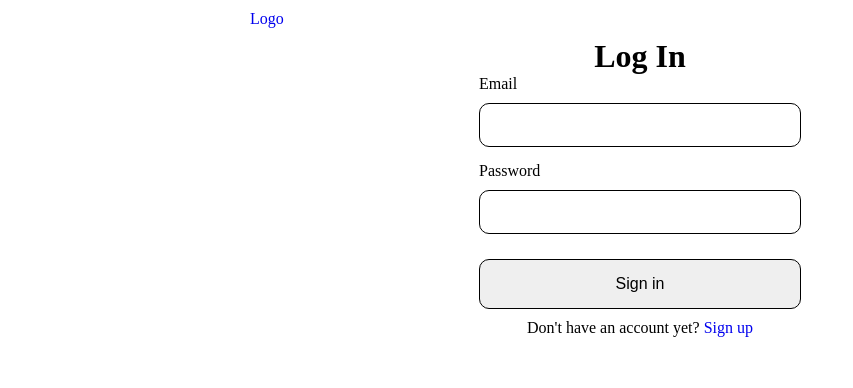
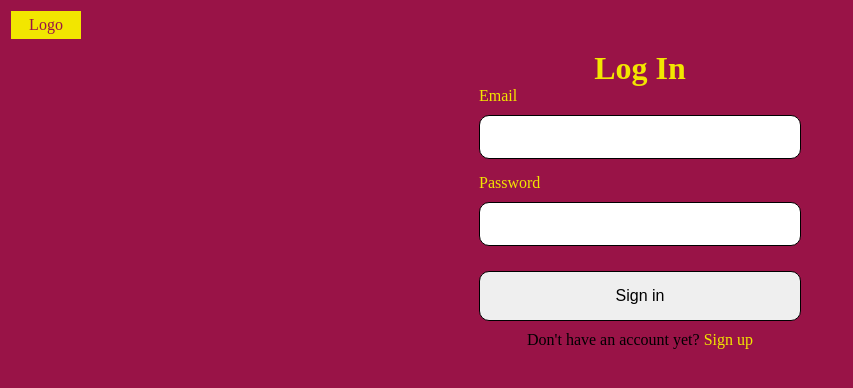
Before and after one commit to KwakuAldo/Frontend-Ivory, a plain HTML site: page signin.html in a window 1280 px wide. Shown: the whole page, without its empty margins (0-853 px from the left). Drawn offline with Linux system fonts and the light colour scheme.

Commit message:
add some colors

```diff
--- a/style/index.css
+++ b/style/index.css
@@ -7,22 +7,36 @@ a {
     text-decoration: none;
 }
 
+a:hover {
+    font-size: 18px;
+    background: ;
+    color: #F2E600;
+}
+
 body {
     width: 800px;
     margin: 0 auto;
-    border: 2px solid red;
+    background: #991347;
+}
+
+h1, h2, h3 {
+    color: #F2E600;
 }
 
 main {
     text-align: center;
-    align-items: center;
 }
 
 .nav-bar {
     display: flex;
     justify-content: space-between;
     padding: 10px;
-    border-bottom: 2px solid red;
+    background: #F2E600;
+    color: #991347;
+}
+
+.nav-bar a {
+    color: #991347;
 }
 
 .nav-bar ul {
--- a/style/signin.css
+++ b/style/signin.css
@@ -3,13 +3,24 @@
     padding: 0;
 }
 
+body {
+    background: #991347;
+    color: #F2E600;
+}
+
 a {
     text-decoration: none;
+    color: #F2E600;
 }
 
-body {
-    width: 800px;
-    margin: 0 auto;
+.nav-bar a {
+    display: block;
+    border: 1px solid;
+    width: 50px;
+    text-align: center;
+    padding: 5px 10px;
+    background: #F2E600;
+    color: #991347;
 }
 
 .nav-bar {
@@ -55,12 +66,13 @@ main {
 }
 
 .btn:hover {
-    background-color: black;
-    color: white;
+    background-color: #F2E600;
+    color: #991347;
 }
 
 .text-center {
     text-align: center;
+    color: black;
 }
 
 
--- a/style/signup.css
+++ b/style/signup.css
@@ -5,11 +5,24 @@
 
 a {
     text-decoration: none;
+    color: #F2E600;
+}
+
+.nav-bar a {
+    display: block;
+    border: 1px solid;
+    width: 50px;
+    text-align: center;
+    padding: 5px 10px;
+    background: #F2E600;
+    color: #991347;
 }
 
 body {
     width: 800px;
     margin: 0 auto;
+    background: #991347;
+    color: #F2E600;
 }
 
 .nav-bar {
@@ -65,8 +78,8 @@ form {
 }
 
 .btn:hover {
-    background-color: black;
-    color: white;
+    background-color: #F2E600;
+    color: #991347;
 }
 
 .form-label {
@@ -93,6 +106,7 @@ form {
 
 .text-center {
     text-align: center;
+    color: black;
 }
 
 
```
Also changed, not shown: index.html (line endings or trailing spaces).
